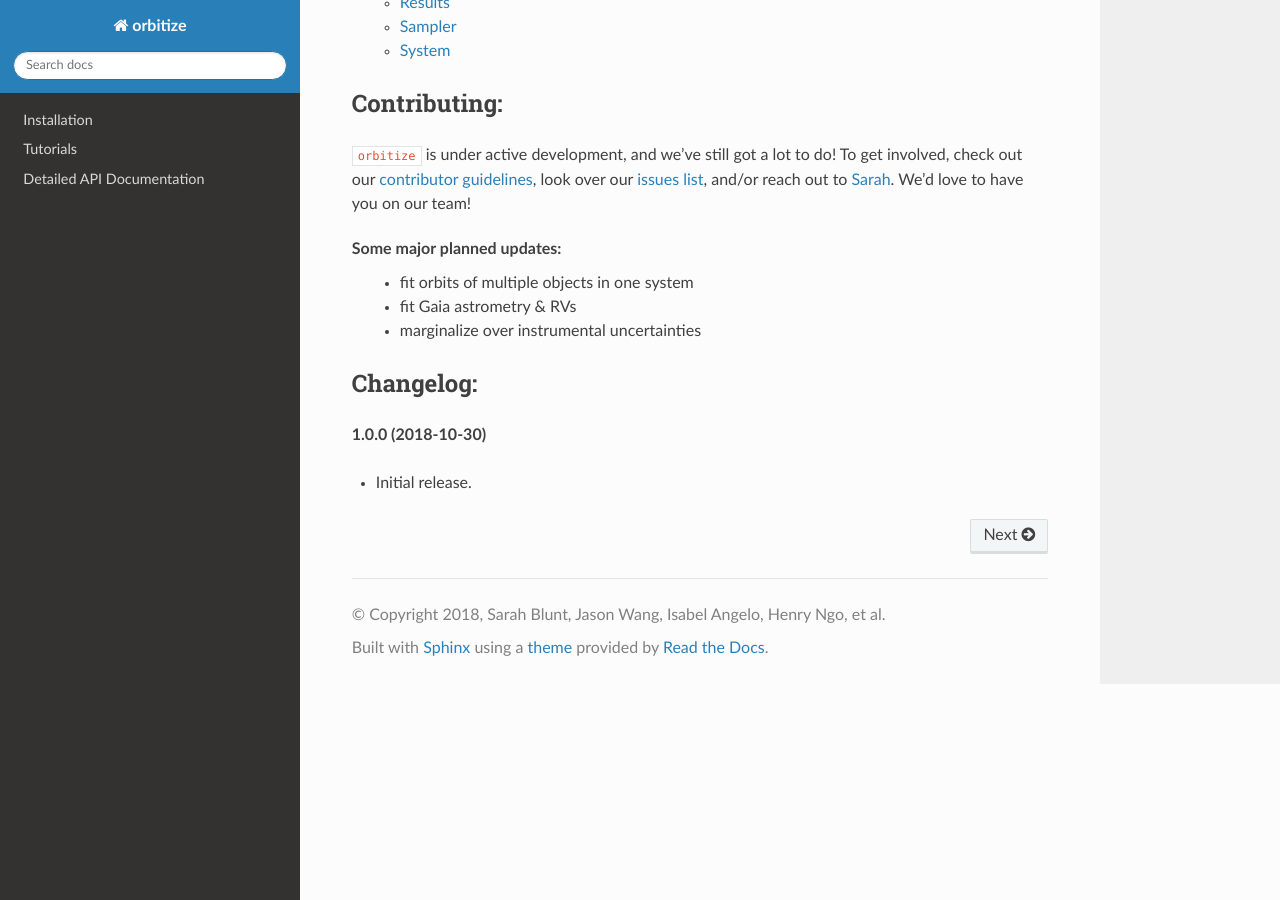
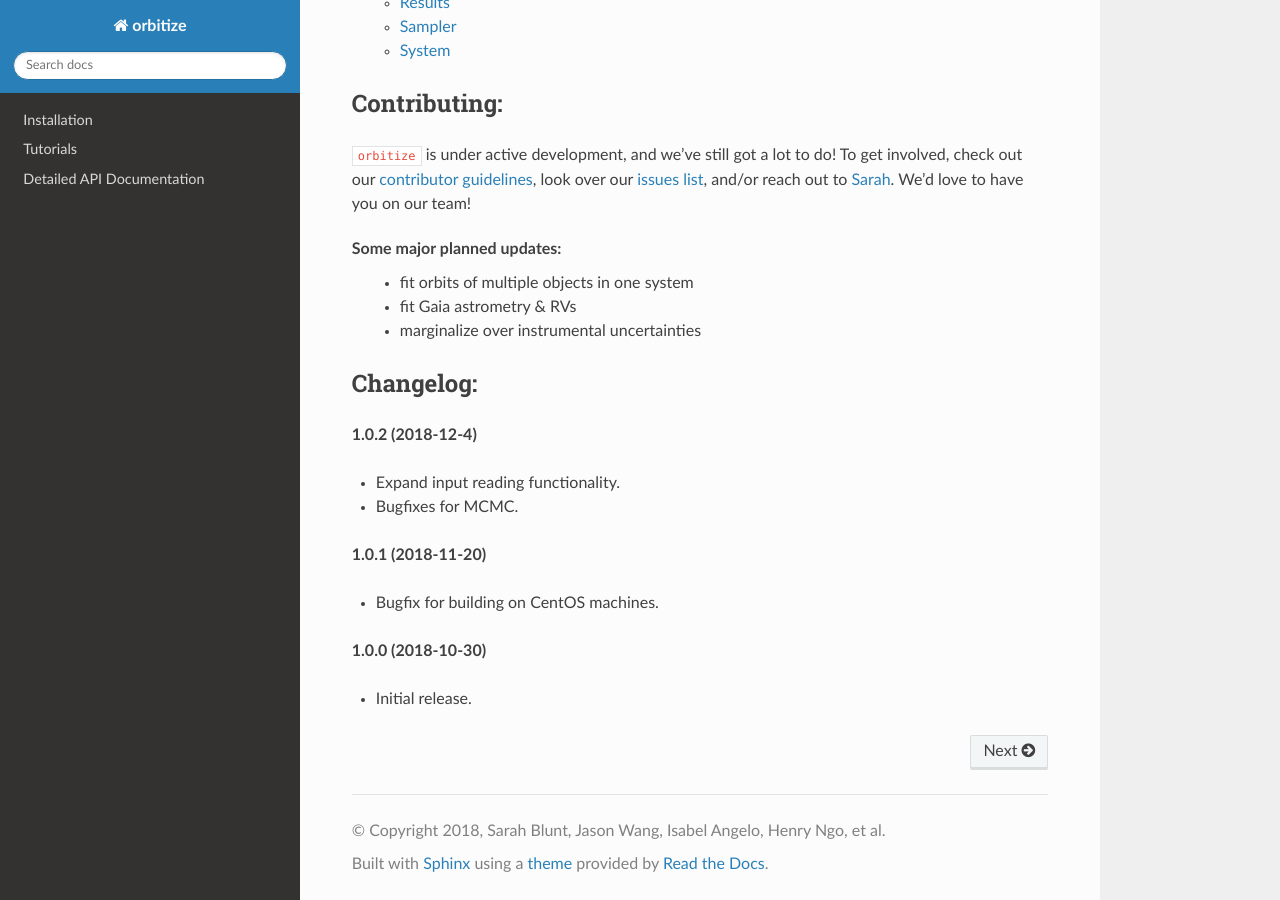
Before and after one commit to sblunt/orbitize, a Sphinx documentation site: the page built from docs/index.rst, in a window 1280 px wide and 900 px high, scrolled down 1356 px. Built offline with Sphinx 7.4.7 and the Read the Docs theme 2.0.0, drawn with Linux system fonts in a browser that asks for light colours; pages that are not in the unit, such as notebooks, are missing from menus; the version number could not be read and is left out.

Commit message:
update changelog

```diff
--- a/docs/index.rst
+++ b/docs/index.rst
@@ -65,6 +65,14 @@ Some major planned updates:
 
 Changelog:
 ++++++++++
+**1.0.2 (2018-12-4)**
+
+- Expand input reading functionality.
+- Bugfixes for MCMC.
+
+**1.0.1 (2018-11-20)**
+
+- Bugfix for building on CentOS machines.
 
 **1.0.0 (2018-10-30)**
 
```
